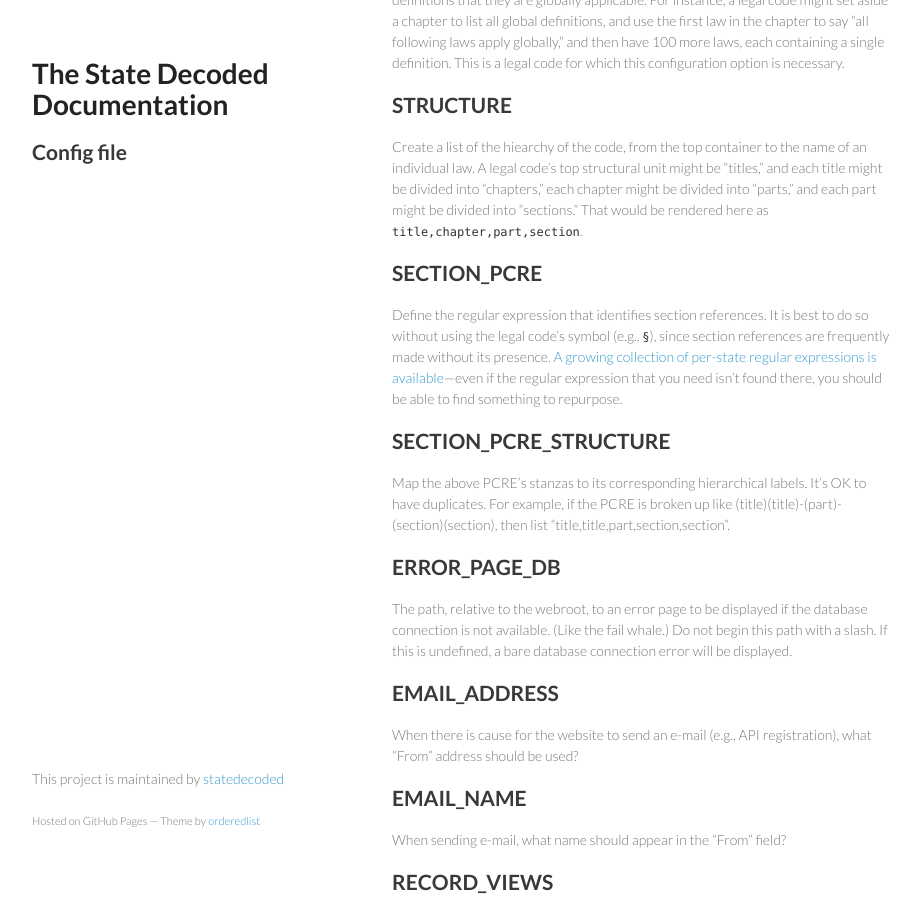
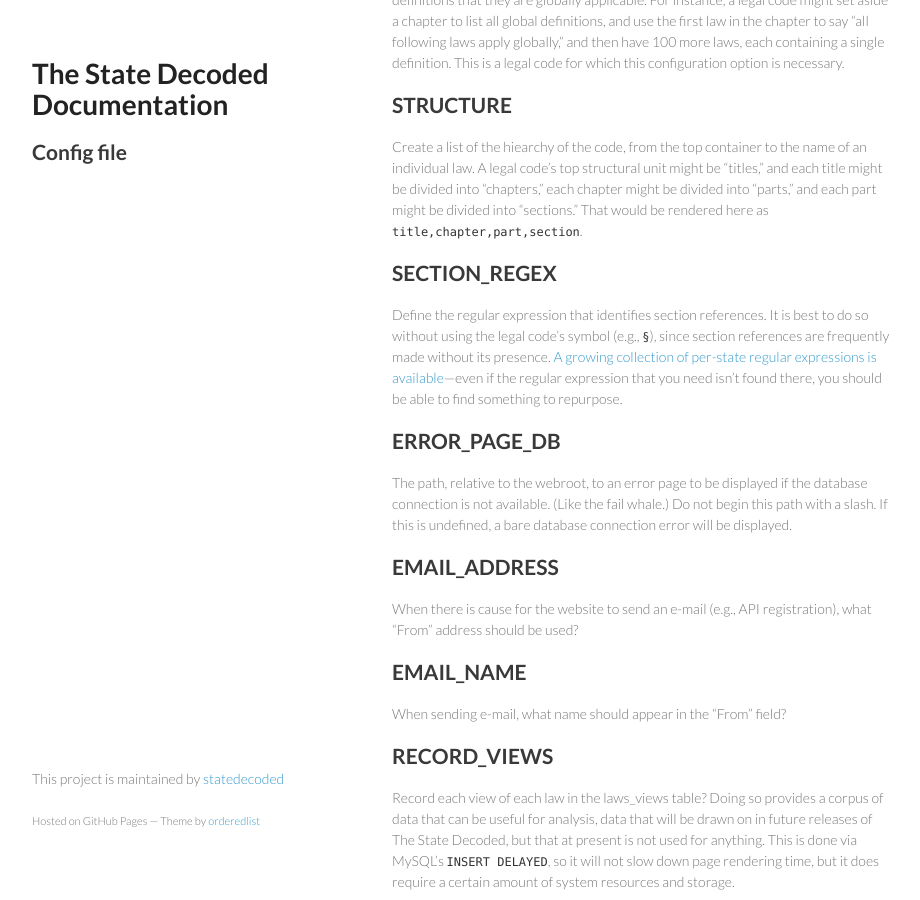
Before and after one commit to statedecoded/documentation, a Jekyll site: the page built from config.md, in a window 1280 px wide and 900 px high, scrolled down 2529 px. Shown: the whole window, without its empty margins (178-1098 px from the left). Built offline with Jekyll 4.4.1, drawn with Linux system fonts in a browser that asks for light colours.

Commit message:
Rename SECTION_PCRE to SECTION_REGEX
Per statedecoded/statedecoded#376.

```diff
--- a/config.md
+++ b/config.md
@@ -75,11 +75,8 @@ Not all legal codes need this. This only needs to be specified for those legal c
 ## STRUCTURE
 Create a list of the hiearchy of the code, from the top container to the name of an individual law. A legal code's top structural unit might be "titles," and each title might be divided into "chapters," each chapter might be divided into "parts," and each part might be divided into "sections." That would be rendered here as `title,chapter,part,section`.
 
-## SECTION_PCRE
+## SECTION_REGEX
 Define the regular expression that identifies section references. It is best to do so without using the legal code's symbol (e.g., `§`), since section references are frequently made without its presence. [A growing collection of per-state regular expressions is available](https://github.com/statedecoded/law-identifier)—even if the regular expression that you need isn't found there, you should be able to find something to repurpose.
-
-## SECTION_PCRE_STRUCTURE
-Map the above PCRE's stanzas to its corresponding hierarchical labels. It's OK to have duplicates. For example, if the PCRE is broken up like (title)(title)-(part)-(section)(section), then list "title,title,part,section,section".
 
 ## ERROR_PAGE_DB
 The path, relative to the webroot, to an error page to be displayed if the database connection is not available. (Like the fail whale.) Do not begin this path with a slash. If this is undefined, a bare database connection error will be displayed.
```
Also changed, not shown: installation.md (+1 -1 lines).
